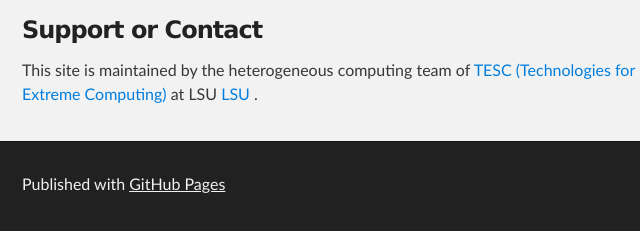
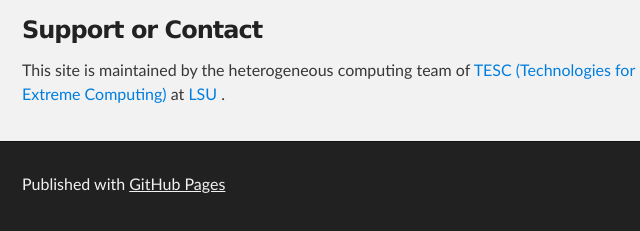
Before and after one commit to TESC-HPC/Sample-Manual, a plain HTML site: page index.html in a window 1280 px wide. Shown: the part 537-768 px from the top of the page, 298-938 px from the left. Drawn offline with Linux system fonts and the light colour scheme.

Commit message:
Update index.html

```diff
--- a/index.html
+++ b/index.html
@@ -50,7 +50,7 @@
 
 
 <h3><a name="support-or-contact" class="anchor" href="#support-or-contact"><span class="octicon octicon-link"></span></a>Support or Contact</h3>
-<p>This site is maintained by the heterogeneous computing team of <a href=" https://wiki.cct.lsu.edu/la-sigma/Main_Page">TESC (Technologies for Extreme Computing)</a> at LSU <a href=" http://www.lsu.edu/">LSU </a>.</p>
+<p>This site is maintained by the heterogeneous computing team of <a href=" https://wiki.cct.lsu.edu/la-sigma/Main_Page">TESC (Technologies for Extreme Computing)</a> at <a href=" http://www.lsu.edu/">LSU </a>.</p>
 
 
       </section>
```
